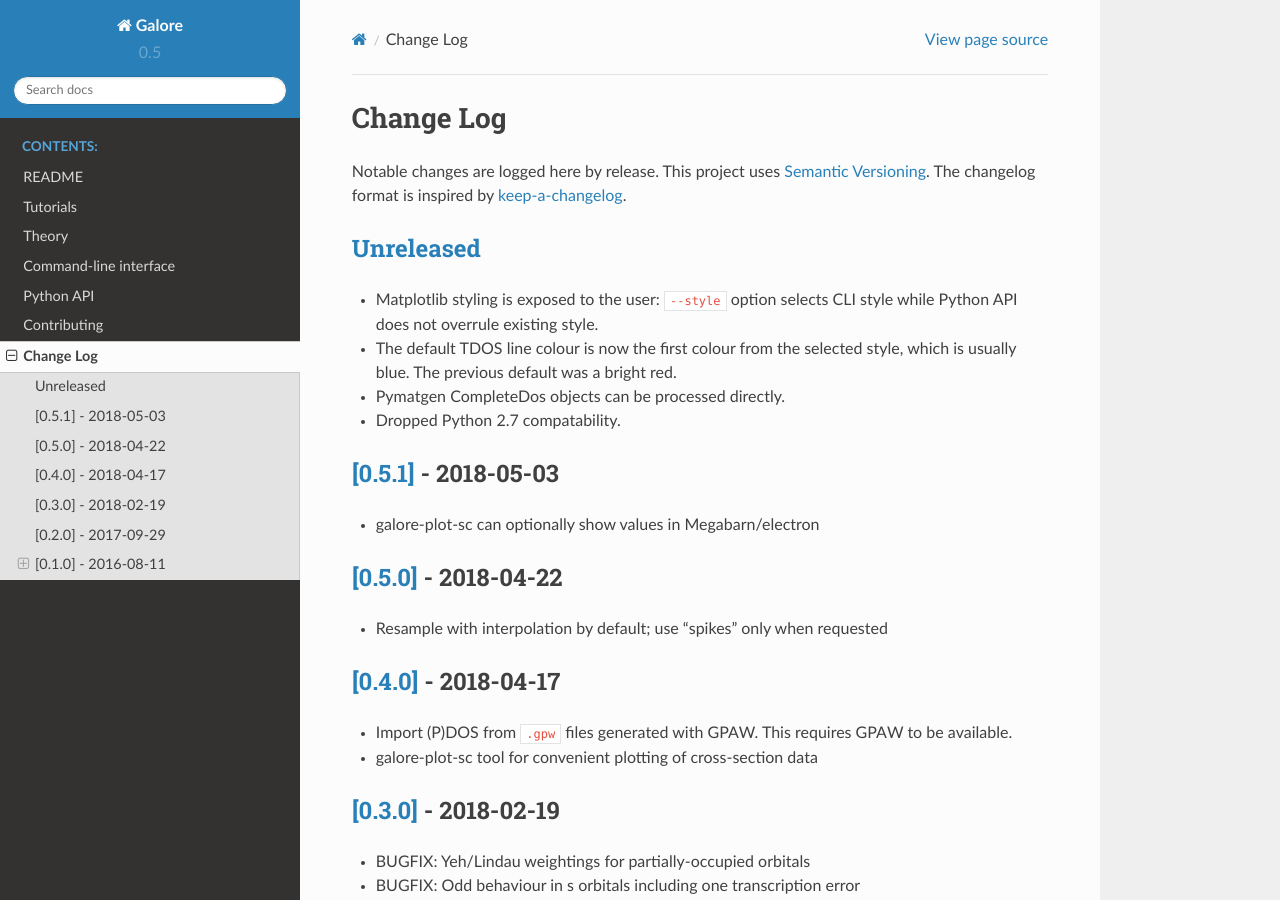
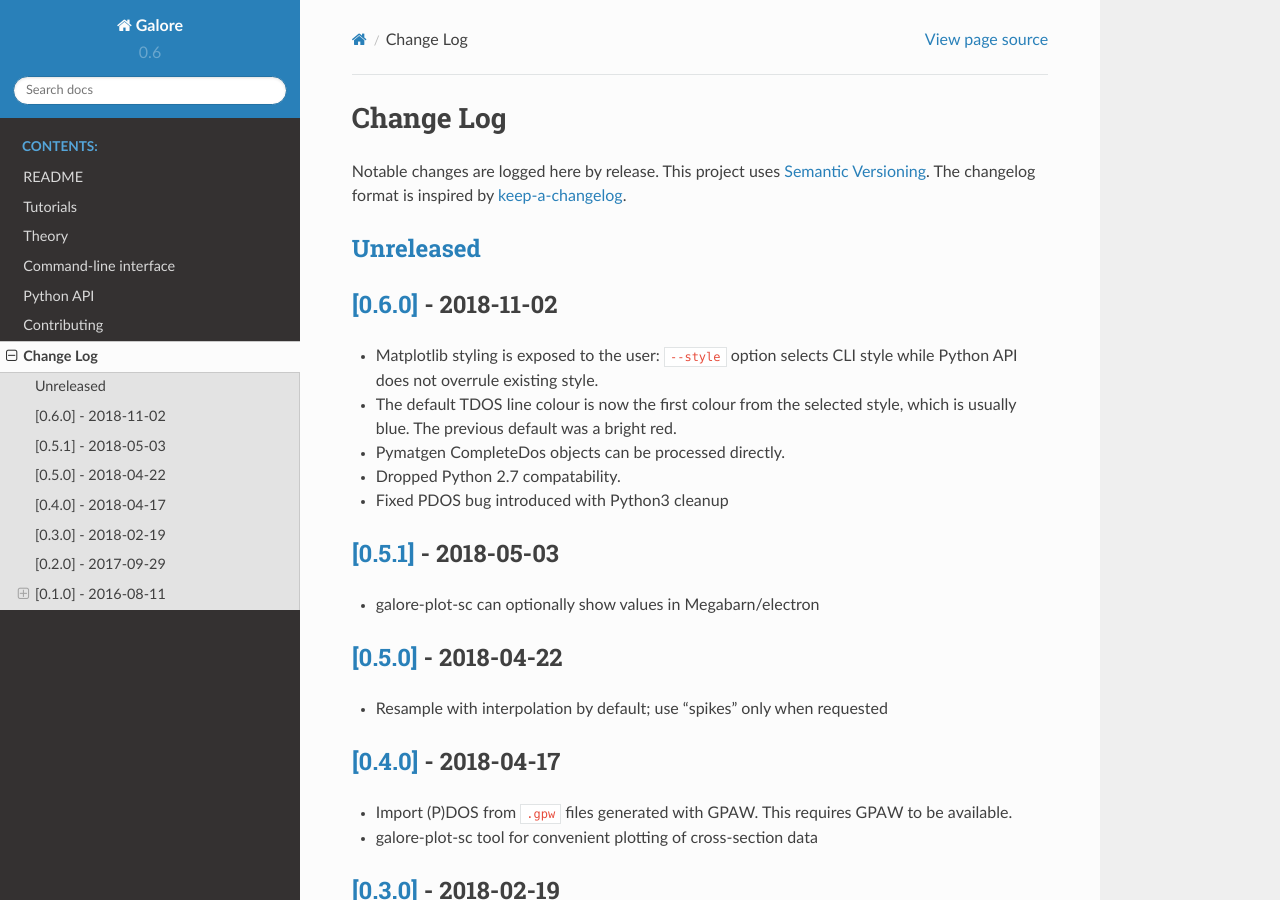
Before and after one commit to SMTG-Bham/galore, a Sphinx documentation site: the page built from docs/source/changelog.rst, in a window 1280 px wide and 900 px high. Built offline with Sphinx 7.4.7 and the Read the Docs theme 2.0.0, drawn with Linux system fonts in a browser that asks for light colours.

Commit message:
Version number bump

```diff
--- a/CHANGELOG.rst
+++ b/CHANGELOG.rst
@@ -5,8 +5,11 @@ Notable changes are logged here by release. This project uses `Semantic
 Versioning <http://semver.org/>`__. The changelog format is inspired by
 `keep-a-changelog <https://github.com/olivierlacan/keep-a-changelog>`__.
 
-`Unreleased <https://github.com/smtg-ucl/galore/compare/0.5.1...HEAD>`__
+`Unreleased <https://github.com/smtg-ucl/galore/compare/0.6.0...HEAD>`__
 -------------------------------------------------------------------------
+
+`[0.6.0] <https://github.com/smtg-ucl/galore/compare/0.5.1...0.6.0>`__ - 2018-11-02
+-----------------------------------------------------------------------------------
 - Matplotlib styling is exposed to the user: ``--style`` option selects CLI style
   while Python API does not overrule existing style.
 - The default TDOS line colour is now the first colour from the
@@ -14,6 +17,8 @@ Versioning <http://semver.org/>`__. The changelog format is inspired by
   bright red.
 - Pymatgen CompleteDos objects can be processed directly.
 - Dropped Python 2.7 compatability.
+- Fixed PDOS bug introduced with Python3 cleanup
+
 
 `[0.5.1] <https://github.com/smtg-ucl/galore/compare/0.5.0...0.5.1>`__ - 2018-05-03
 -----------------------------------------------------------------------------------
--- a/docs/source/conf.py
+++ b/docs/source/conf.py
@@ -61,9 +61,9 @@ author = 'Scanlon Materials Theory Group'
 # built documents.
 #
 # The short X.Y version.
-version = '0.5'
+version = '0.6'
 # The full version, including alpha/beta/rc tags.
-release = '0.5.1'
+release = '0.6.0'
 
 # The language for content autogenerated by Sphinx. Refer to documentation
 # for a list of supported languages.
--- a/setup.py
+++ b/setup.py
@@ -18,7 +18,7 @@ if __name__ == "__main__":
 
     setup(
         name='galore',
-        version='0.5.1',
+        version='0.6.0',
         description='Broadening and weighting for simulated spectra',
         long_description="""
     Apply Gaussian and Lorentzian broadening to data from ab initio
```
